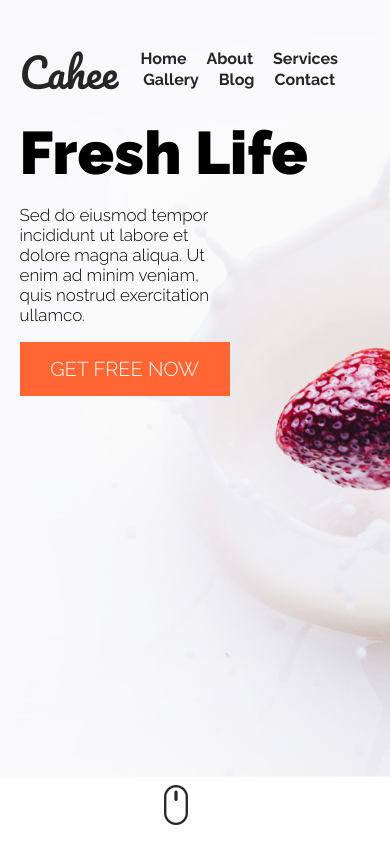
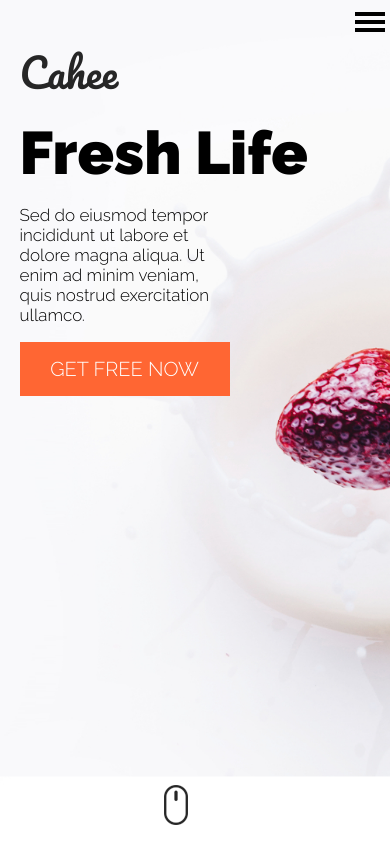
Before and after one commit to Alexhawk13/Fresh-Products, a plain HTML site: page index.html in a window 390 px wide. Shown: the top 841 px of the page. Drawn offline with Linux system fonts and the light colour scheme.

Commit message:
added burger

```diff
--- /dev/null
+++ b/burger.css
@@ -0,0 +1,77 @@
+#burger__toggle {
+    opacity: 0;
+}
+@media screen and (max-width: 750px) {
+    .header__nav {
+        position: absolute;
+        top: 0;
+        right: 0px;
+        display: flex;
+        flex-direction: column;
+        padding: 30px 20px 30px 40px;
+        transform: translateX(150px);
+        color: white;
+        position: fixed;
+        z-index: 10;
+        transition: .2s;
+    }
+    .nav__link {
+        padding-bottom: 10px;
+        margin-bottom: 5px;
+        color: white;
+    }
+    .nav__link:hover {
+        border-top: none;
+        border-bottom: 3px solid red;
+    }
+    #burger__toggle:checked ~ .header__nav {
+        transition: .4s;
+        transform: translateX(0px);
+        background-color: #ff6633;
+    }
+    .burger__btn {
+        position: fixed;
+        right: 5px;
+        top: 20px;
+        z-index: 11;
+    }
+    .burger__btn > span {
+        display: block;
+        padding: 2px 15px;
+        background-color: #000;
+        position: relative;
+        transition: .2s;
+    }
+    .burger__btn > span::after,
+    .burger__btn > span::before {
+        position: absolute;
+        color: black;
+        content: "";
+        display: block;
+        padding: 2px 15px;
+        right: 0px;
+        background-color: black;
+    }
+    .burger__btn > span::after {
+        top: 8px;
+    }
+    .burger__btn > span::before {
+        top: -8px;
+    }
+    #burger__toggle:checked + .burger__btn > span::after {
+        transform: rotate(90deg);
+        top: 0px;
+        transition: .4s;
+        background-color: #a4a4a4;
+    }
+    #burger__toggle:checked + .burger__btn > span::before {
+        top: 0px;
+        transition: .4s;
+        background-color: #a4a4a4;
+    }
+    #burger__toggle:checked + .burger__btn > span {
+        transform: rotate(45deg);
+        transition: .4s;
+
+    }
+}
--- a/index.html
+++ b/index.html
@@ -7,7 +7,7 @@
     <link href="https://fonts.googleapis.com/css?family=Pacifico&display=swap" rel="stylesheet">
     <link href="https://fonts.googleapis.com/css?family=Raleway:200,300,400,700,900&display=swap" rel="stylesheet">
     <link rel="stylesheet" href="styles.css">
-
+    <link rel="stylesheet" href="burger.css">
 
   </head>
   <body>
@@ -15,6 +15,10 @@
       <div class="inner-wrapper">
        <header class="header__caption">
          <span class="header__logo">Cahee</span>
+         <input id="burger__toggle" type="checkbox" />
+         <label class="burger__btn" for="burger__toggle">
+           <span></span>
+         </label>
          <nav class="header__nav">
            <a href="#home" class="nav__link">home</a>
            <a href="#about" class="nav__link">about</a>
```
Lines whose indentation alone changed are shown as unchanged.
